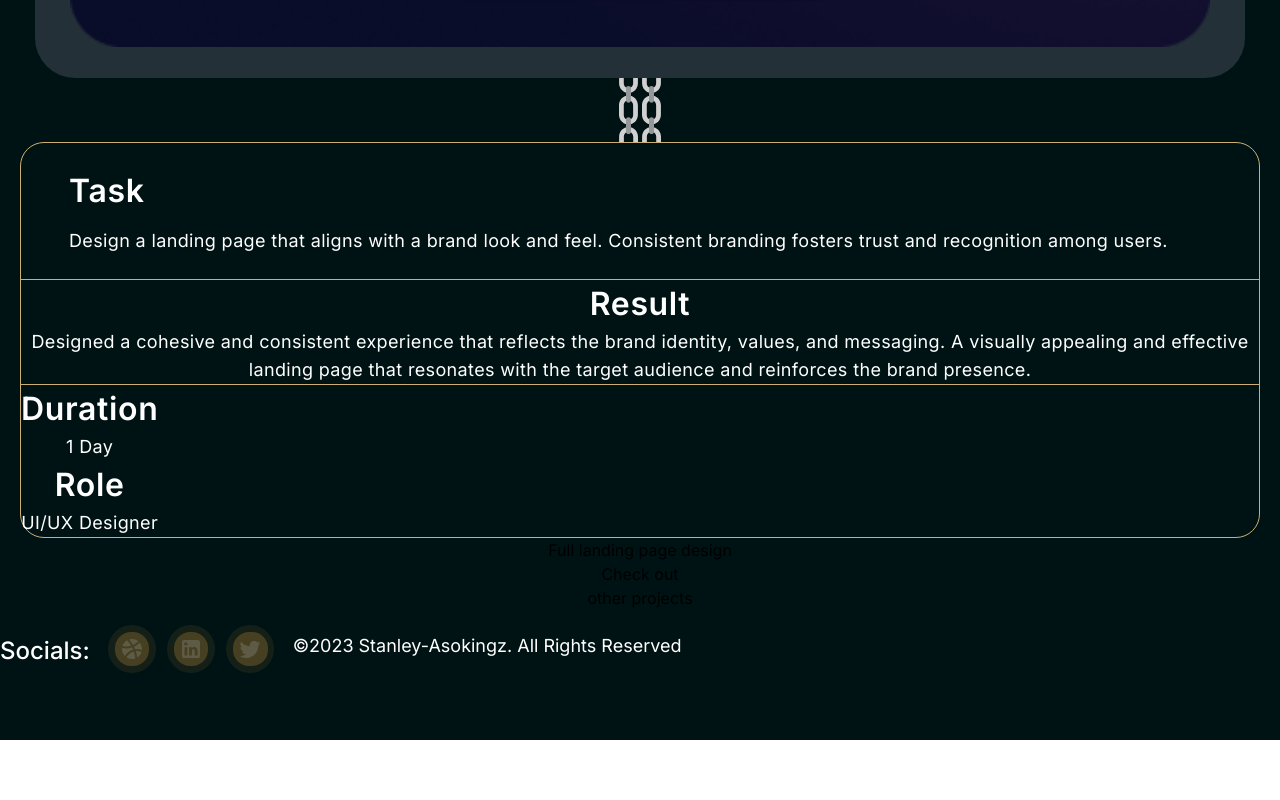
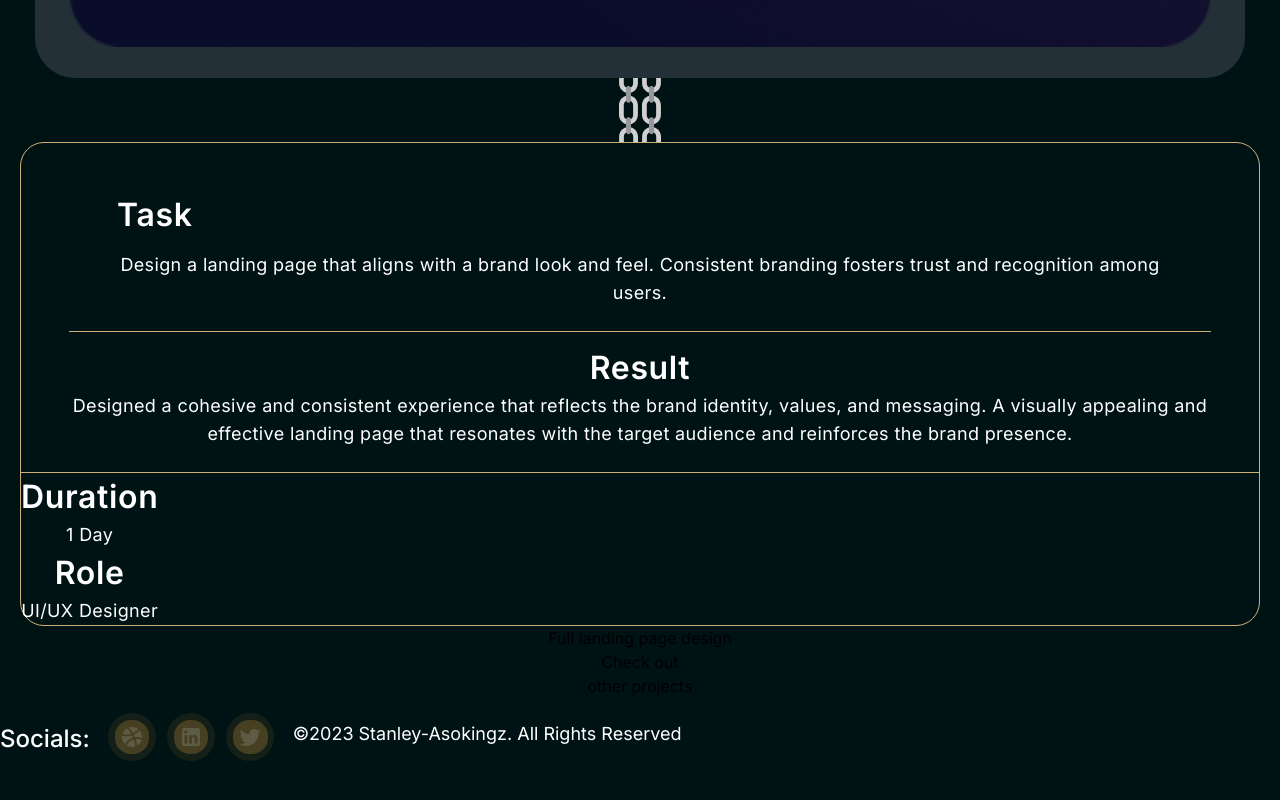
Before and after one commit to Maxwell011/portfolio-design, a Next.js app: page /market in a window 1280 px wide. Shown: the part 1084-1884 px from the top of the page. Before the commit the page ends 1824 px from the top, so only its background shows below. Built offline with nearby package versions, Linux system fonts and the light colour scheme.

Commit message:
updated table name

```diff
--- a/src/app/market/page.tsx
+++ b/src/app/market/page.tsx
@@ -28,7 +28,7 @@ export default function MarketPlace() {
         <Chain />
       </div>
       <div className="border flex w-[1240px] flex-col items-start rounded-3xl border-solid border-gold border-b-[#CDAF75] border-b">
-        <div className="border-b-[#CDAF75] border-b border-solid">
+        <div className="border-b-[#CDAF75] border-b border-solid flex flex-col items-start gap-3 px-12 py-6">
           <div className="flex flex-col items-start gap-3 self-stretch px-12 py-6 border-b-[#CDAF75] border-b border-solid">
             <h2 className="text-white text-[32px] font-semibold tracking-[0.64px]">
               Task
```
